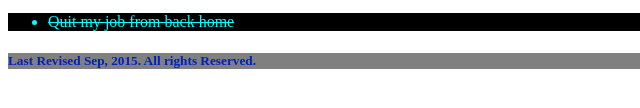
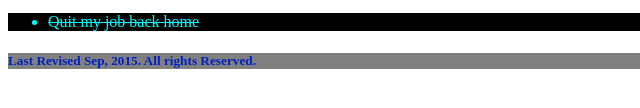
Before and after one commit to husoke01/husoke01.github.io, a plain HTML site: page todo2.html in a window 1280 px wide. Shown: the part 380-488 px from the top of the page, 0-640 px from the left. Drawn offline with Linux system fonts and the light colour scheme.

Commit message:
Update todo2.html

```diff
--- a/todo2.html
+++ b/todo2.html
@@ -35,7 +35,7 @@
 </section>
 <section>
   <ul class="done">
-    <li class="cyan do">Quit my job from back home</li>
+    <li class="cyan do">Quit my job back home</li>
   </ul>
 </section>
 <footer>
```
